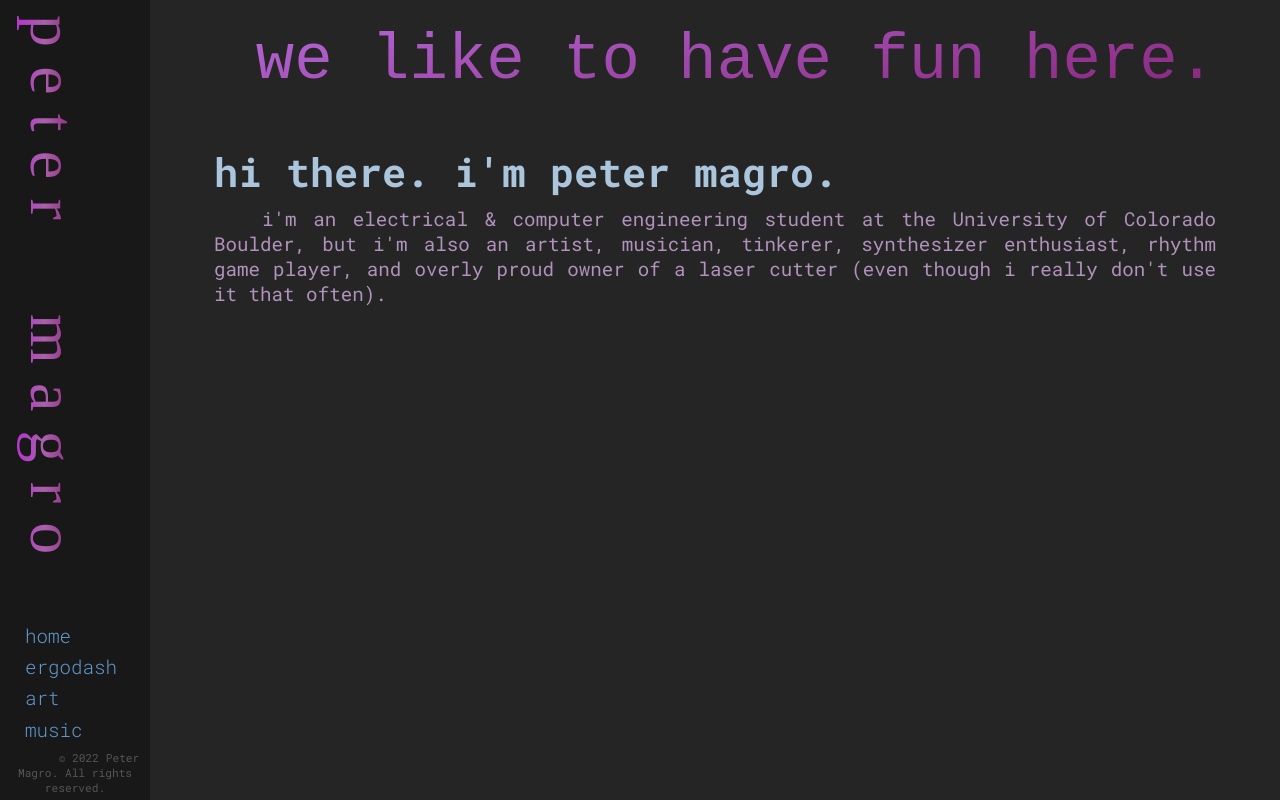
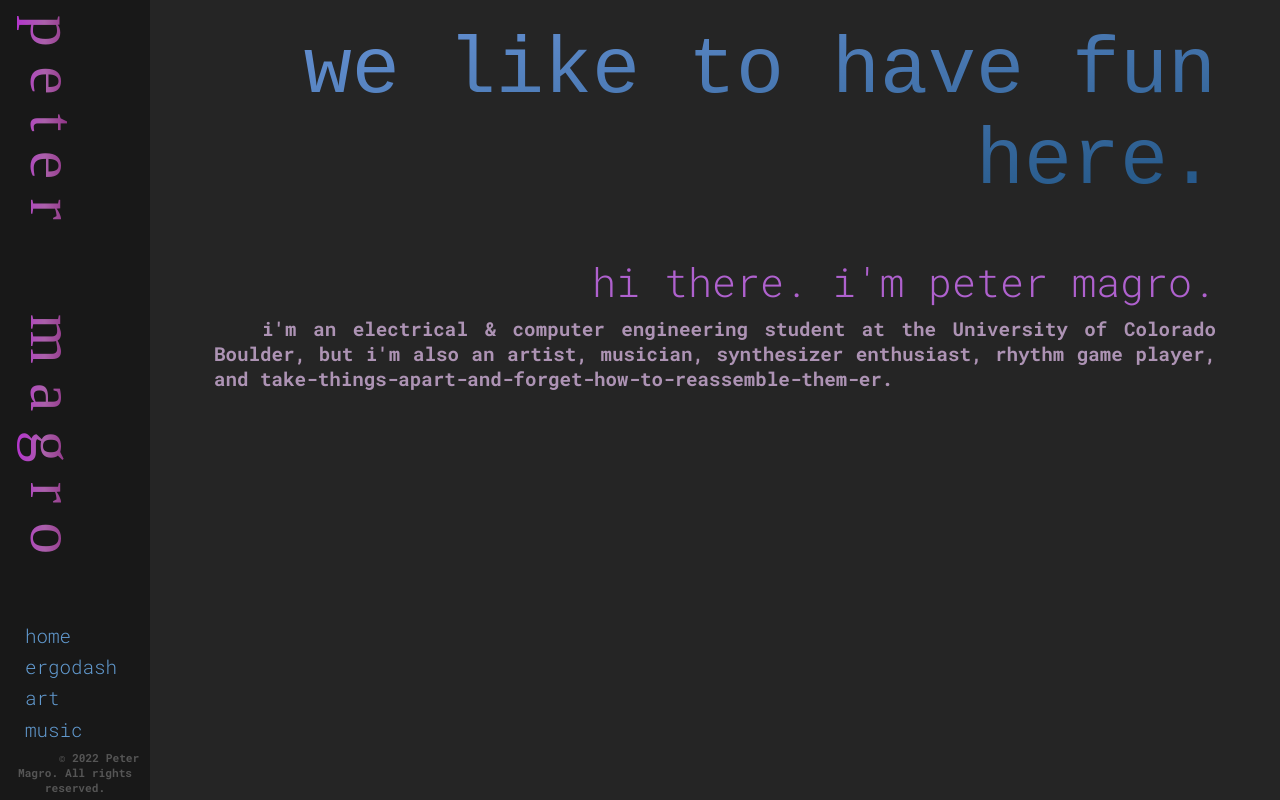
Before and after one commit to pwmagro/pwmagro.github.io, a plain HTML site: page index.html in a window 1280 px wide. Drawn offline with Linux system fonts and the light colour scheme.

Commit message:
bit more styling

```diff
--- a/index.html
+++ b/index.html
@@ -67,8 +67,8 @@
                 <h1>we like to have fun here.</h1>
                 <h2>hi there. i'm peter magro.</h2>
                 <p>i'm an electrical & computer engineering student at the University of Colorado Boulder,
-                    but i'm also an artist, musician, tinkerer, synthesizer enthusiast, rhythm game player,
-                    and overly proud owner of a laser cutter (even though i really don't use it that often).
+                    but i'm also an artist, musician, synthesizer enthusiast, rhythm game player,
+                    and take-things-apart-and-forget-how-to-reassemble-them-er.
 
                 </p>
             </div>
--- a/styles/home.css
+++ b/styles/home.css
@@ -29,25 +29,27 @@ h1 {
     padding-bottom: 3rem;
     font-family: "Montserrat", monospace;
     font-weight: 400;
-    font-size: 4rem;
+    font-size: 5rem;
     text-align: right;
     background: #af61ce;
-    background-image: linear-gradient(170deg, #ffccff 0%, #af61ce 10%, #8a277d 80%, #b533cf 100%);
+    background-image: linear-gradient(170deg, #ccf3ff 0%, #618dce 10%, #275a8a 80%, #3357cf 100%);
     -webkit-text-fill-color: transparent;
     -moz-text-fill-color: transparent;
     background-clip: text;
 }
 
 h2 {
-    color: #abc5dd;
-    text-align: left;
+    font-weight: 300;
+    color: #af61ce;
+    text-align: right;
     padding-bottom: 0.5rem;
     font-size: 2.5rem;
 }
 
 p {
+    font-weight: 800;
     text-indent: 3rem;
     font-size: 1.2rem;
     text-align: justify;
-    color: #b093bb;
+    color: rgb(173, 147, 180);
 }
```
